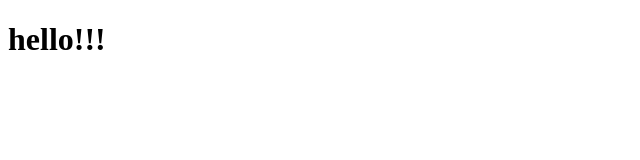
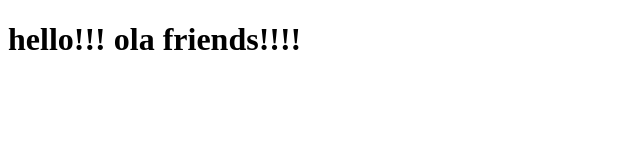
Before and after one commit to vickykishor/coursera-vickytest, a plain HTML site: page site/index.html in a window 1280 px wide. Shown: the whole page, without its empty margins (0-640 px from the left). Drawn offline with Linux system fonts and the light colour scheme.

Commit message:
first edit

```diff
--- a/site/index.html
+++ b/site/index.html
@@ -3,7 +3,7 @@
 <head>
 	<title>hii friends</title>
 </head>
-<h1> hello!!! </h1>
+<h1> hello!!! ola friends!!!! </h1>
 <body>
 
 </body>
```
